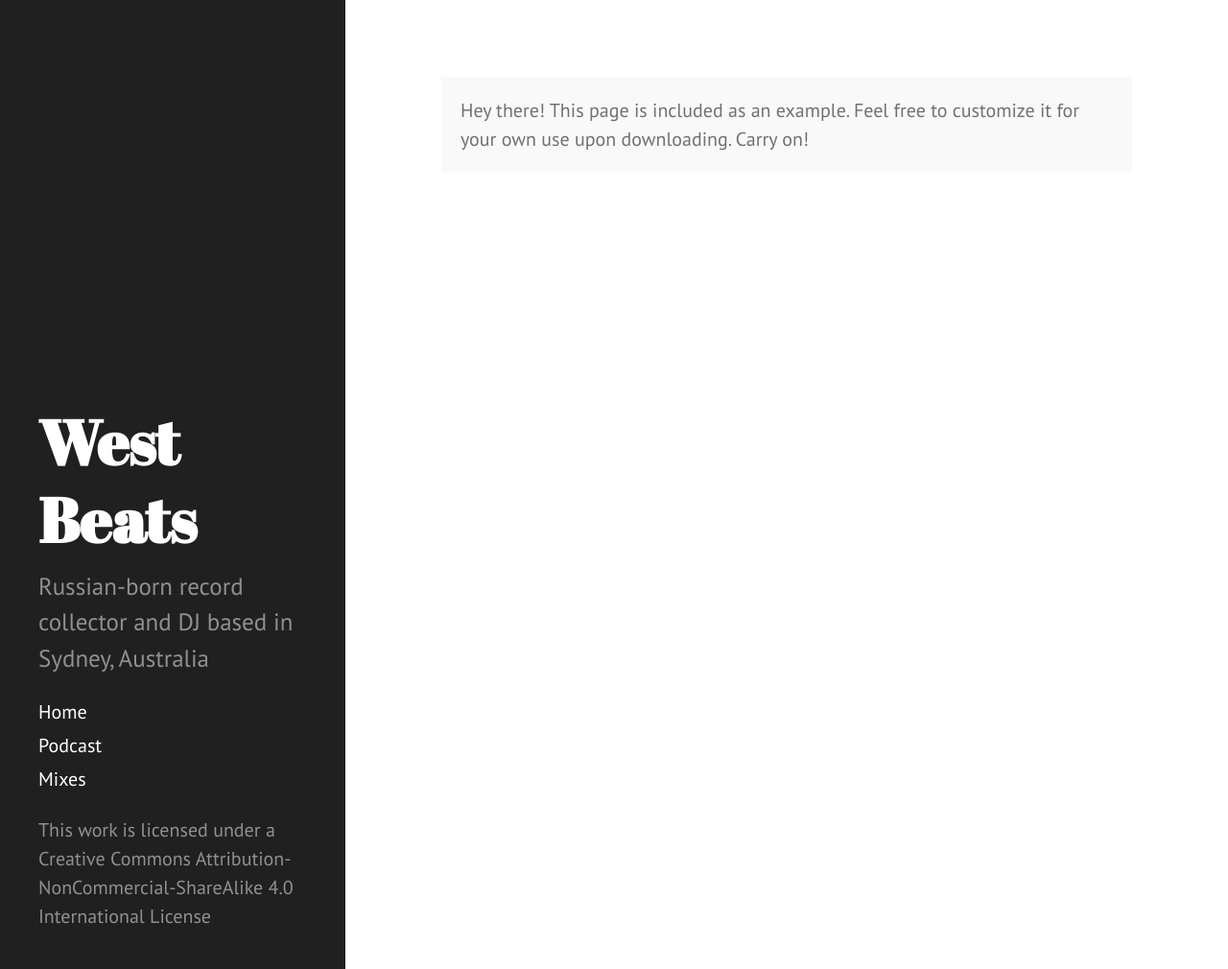
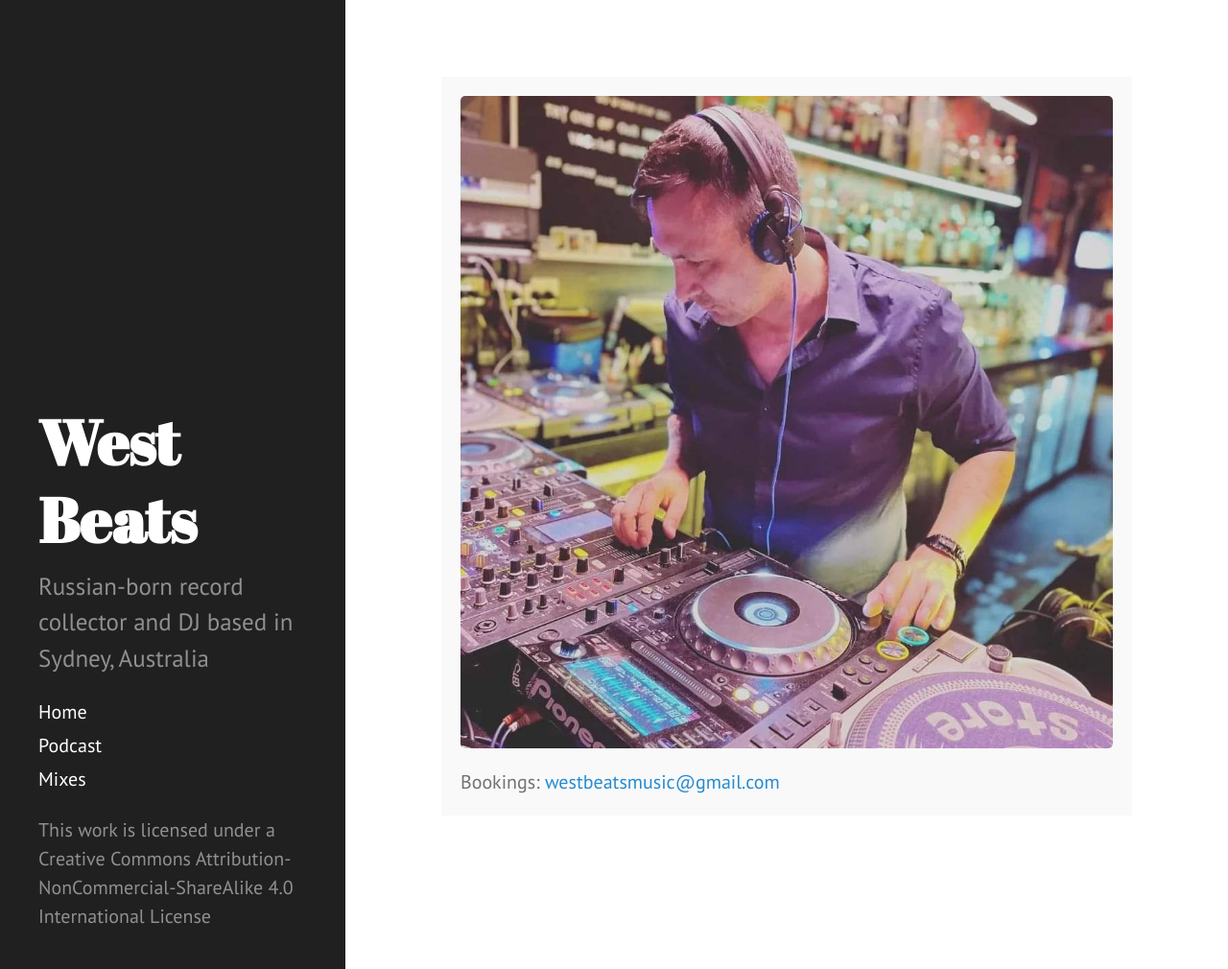
Before and after one commit to WestBeats/westbeats.github.io, a Jekyll site: the page built from index.md, in a window 1280 px wide and 1010 px high. Shown: the whole window at 96% size. Built offline with Jekyll 4.4.1, drawn with Linux system fonts in a browser that asks for light colours.

Commit message:
Initial commit

```diff
--- a/index.md
+++ b/index.md
@@ -4,5 +4,6 @@ title: Home
 ---
 
 <p class="message">
-  Hey there! This page is included as an example. Feel free to customize it for your own use upon downloading. Carry on!
+  <img src="/westbeats.jpg"/>
+  Bookings: <a href="mailto:westbeatsmusic@gmail.com">westbeatsmusic@gmail.com</a>
 </p>
```
Also changed, not shown: westbeats.jpg (added).
